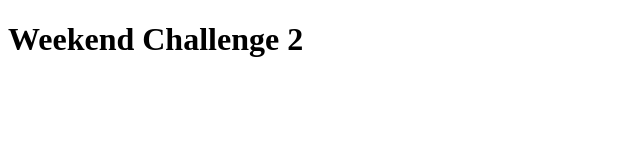
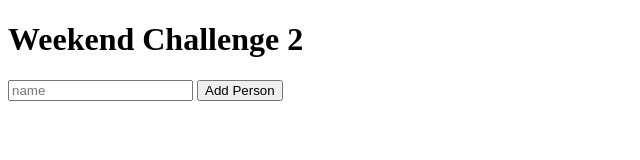
Before and after one commit to skwid138/Prime-weekend-challenge-2, a website: page public/views/index.html in a window 1280 px wide. Shown: the whole page, without its empty margins (0-640 px from the left). Drawn offline with Linux system fonts and the light colour scheme; files whose address does not match are found by name.

Commit message:
added html input and button, connected listener, tested ajax post

```diff
--- a/public/views/index.html
+++ b/public/views/index.html
@@ -15,6 +15,8 @@
     </header>
     <main>
         <!-- two input fields - name and fact | Add Person button -->
+        <input type="text" id="nameInput" placeholder="name">
+        <button id="addPersonButton">Add Person</button>
     </main>
     <footer>
 
```
Also changed, not shown: public/scripts/client.js (+6 -3 lines).
